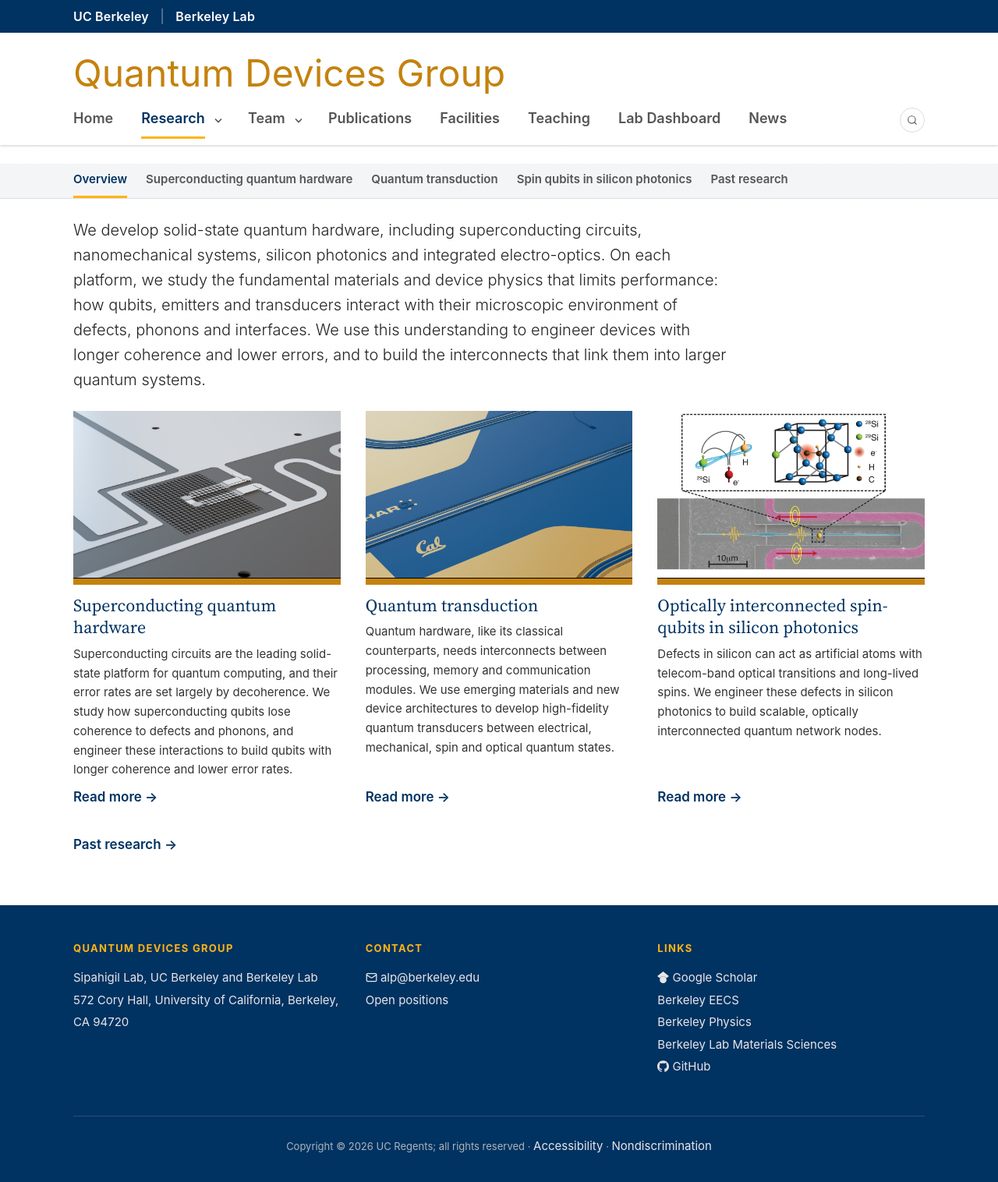
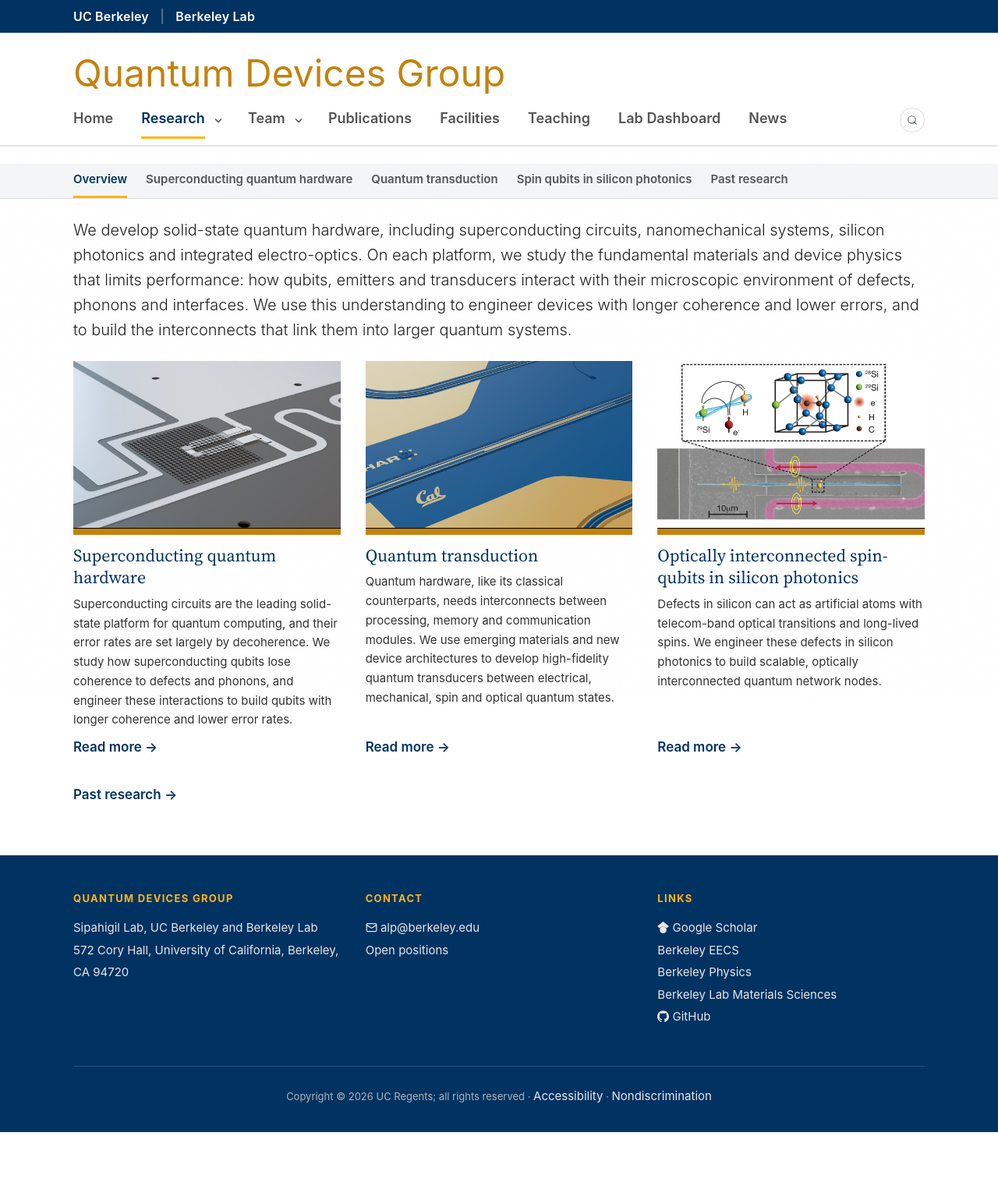
Before and after one commit to quantumdevicesgroup/quantumdevicesgroup.github.io, a Jekyll site: the page built from _pages/research.md, in a window 1280 px wide. Shown: the whole page at 78% size. Built offline with Jekyll 4.4.1, drawn with Linux system fonts in a browser that asks for light colours; some web fonts are replaced; after the commit the page ends 1452 px from its top, so only the background shows below that.

Commit message:
Full-width intro paragraphs; fix redirect-page icon
Co-Authored-By: Claude Opus 5.5 <noreply@anthropic.com>

```diff
--- a/_layouts/redirect.html
+++ b/_layouts/redirect.html
@@ -5,7 +5,7 @@
   <title>Moved: {{ page.redirect_to | absolute_url }}</title>
   <link rel="canonical" href="{{ page.redirect_to | absolute_url }}">
   <meta name="robots" content="noindex">
-  <link rel="icon" href="{{ '/favicon.svg' | relative_url }}" type="image/svg+xml">
+  <link rel="icon" href="{{ '/favicon.ico' | relative_url }}" sizes="any">
   <meta http-equiv="refresh" content="0; url={{ page.redirect_to | relative_url }}">
 </head>
 <body>
--- a/_sass/base/_typography.scss
+++ b/_sass/base/_typography.scss
@@ -83,7 +83,7 @@ ul, ol { color: var(--text-secondary); }
   font-size: 1.25rem;
   line-height: 1.6;
   color: var(--text-primary);
-  max-width: 68ch;
+  max-width: none;   // intro paragraphs span the content column
 }
 
 hr {
--- a/_sass/layouts/_home-b.scss
+++ b/_sass/layouts/_home-b.scss
@@ -217,7 +217,7 @@ div.research-tile {
   .research-lead p {
     font-size: 1.3125rem;
     line-height: 1.6;
-    max-width: 62ch;
+    max-width: none;
     color: var(--text-secondary);
   }
   .research-lead { margin-bottom: var(--space-6); }
```
